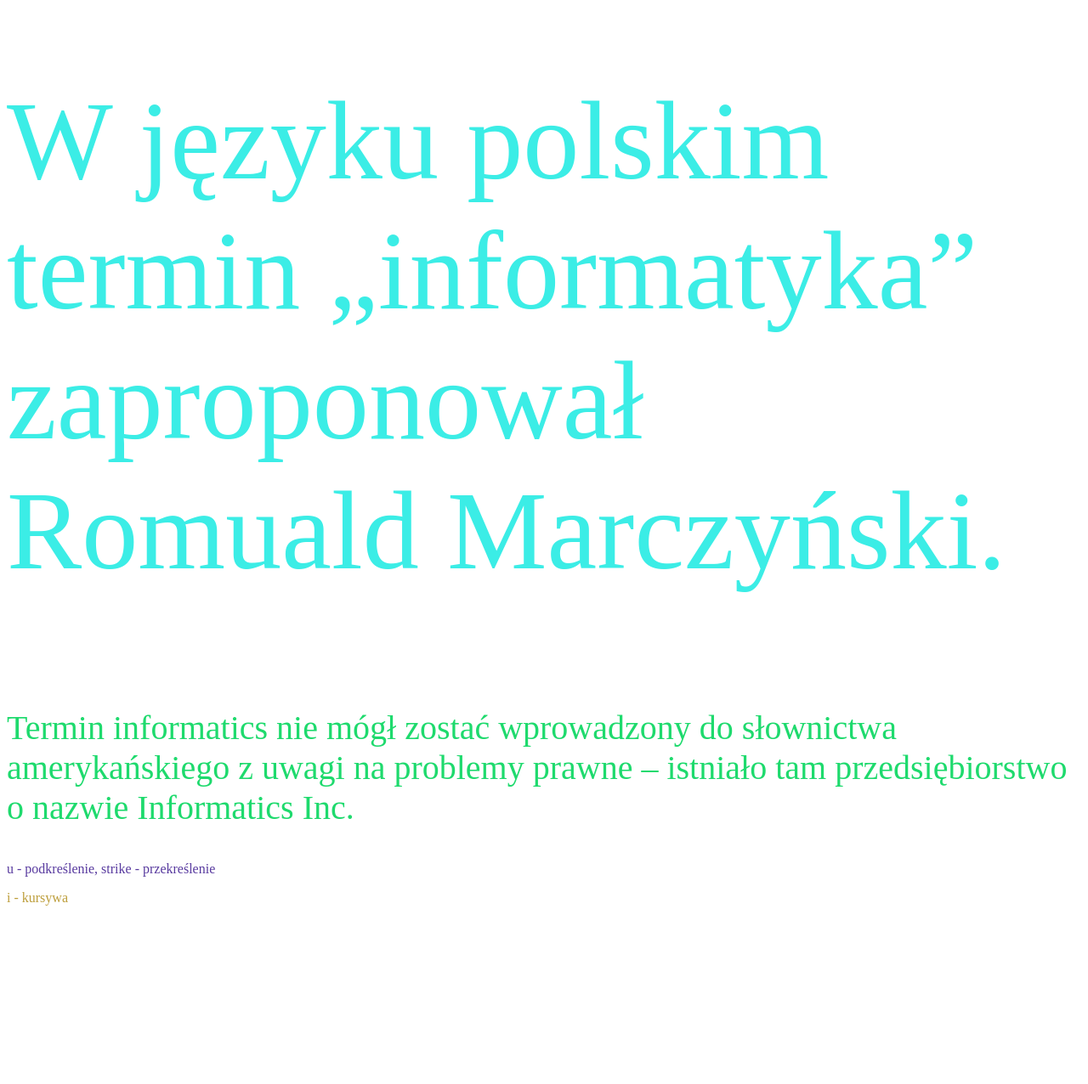
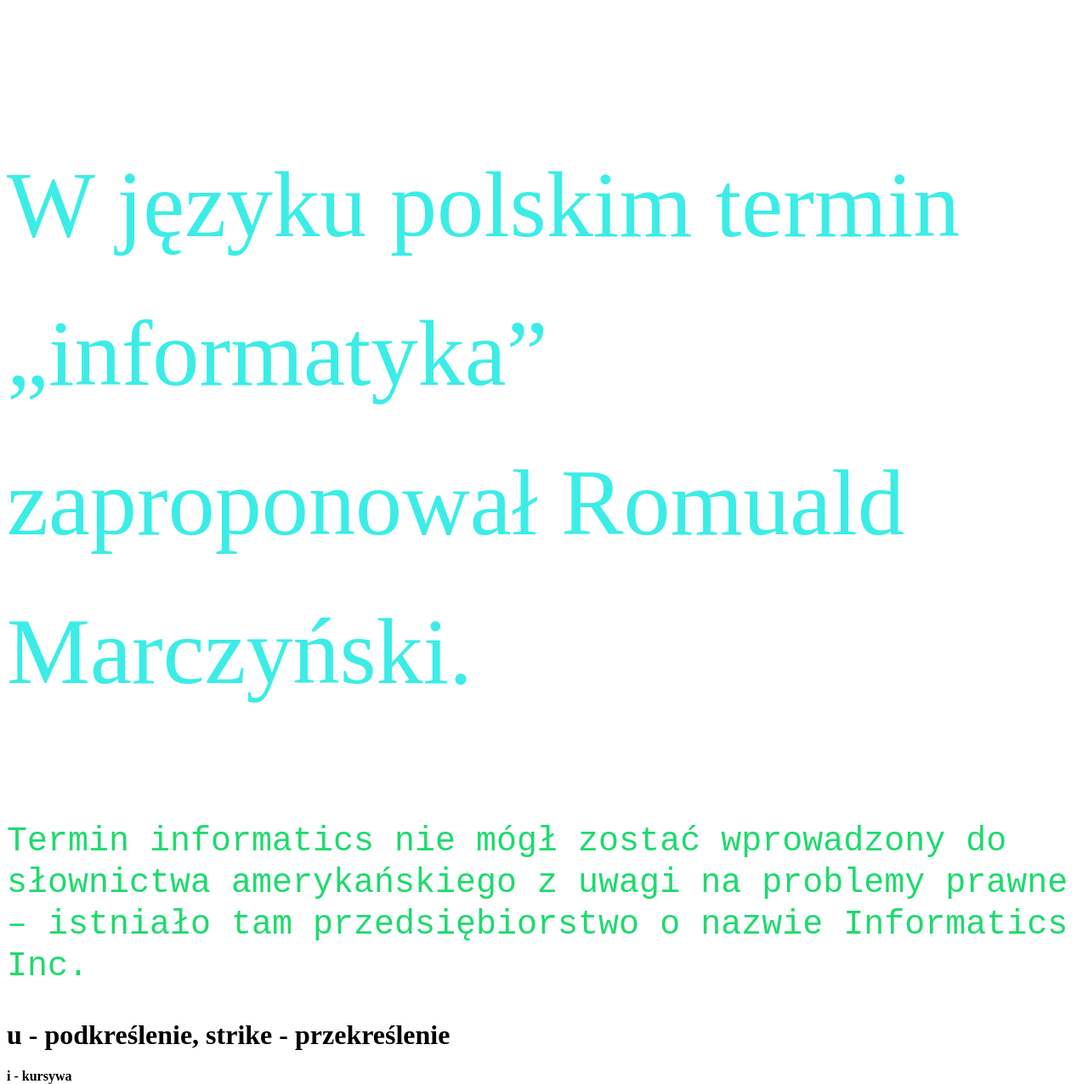
Before and after one commit to kozolh/css, a plain HTML site: page kozy_z23.html in a window 1280 px wide. Shown: the part 372-1648 px from the top of the page at 85% size. Before the commit the page ends 1454 px from the top, so only its background shows below. Drawn offline with Linux system fonts and the light colour scheme.

Commit message:
Add files via upload

```diff
--- a/kozy_z23.html
+++ b/kozy_z23.html
@@ -9,12 +9,14 @@
     </style>
 </head>
 <body>
-        <p id="pogrubienie_kozyr">Informatyka (niem. Informatik, computer science, computing, computer engineering, IT, ICT) – nauka ścisła oraz techniczna zajmująca się przetwarzaniem informacji, w tym również technologiami przetwarzania informacji oraz technologiami wytwarzania systemów przetwarzających informacje.</p>
-        <p id="pochylona_kozyr">Informatyka zajmuje się opisem procesów algorytmicznych oraz tworzeniem programów komputerowych</p>
-        <p id="index_gorny_kozyr">Informatyka początkowo stanowiła część matematyki.</p>
-        <p id="index_dolny_kozyr">W języku polskim termin „informatyka” zaproponował Romuald Marczyński.</p>
-        <p id="mono_kozyr">Termin informatics nie mógł zostać wprowadzony do słownictwa amerykańskiego z uwagi na problemy prawne – istniało tam przedsiębiorstwo o nazwie Informatics Inc.</p>
-        <p id="powiekszenie_kozyr">u - podkreślenie, strike - przekreślenie</p>
-        <p id="pomniejszenie_kozyr">i - kursywa</p>
+        <p id="pogrubienie_kozyr"><b>Informatyka (niem. Informatik, computer science, computing, computer engineering, IT, ICT) – nauka ścisła oraz techniczna
+            zajmująca się przetwarzaniem informacji, w tym również technologiami przetwarzania informacji oraz technologiami wytwarzania systemów przetwarzających informacje.</b></p>
+        <p id="pochylona_kozyr"><i>Informatyka zajmuje się opisem procesów algorytmicznych oraz tworzeniem programów komputerowych</i></p>
+        <p id="index_gorny_kozyr"><sup>Informatyka początkowo stanowiła część matematyki.</sup></p>
+        <p id="index_dolny_kozyr"><sub>W języku polskim termin „informatyka” zaproponował Romuald Marczyński.</sub></p>
+        <p id="mono_kozyr"><tt>Termin informatics nie mógł zostać wprowadzony do słownictwa amerykańskiego z uwagi na problemy prawne – istniało tam przedsiębiorstwo
+            o nazwie Informatics Inc.</tt></p>
+        <p id="powiekszenie_kozyr"><h1>u - podkreślenie, strike - przekreślenie</h1></p>
+        <p id="pomniejszenie_kozyr"><h4>i - kursywa</h4></p>
 </body>
 </html>
```
